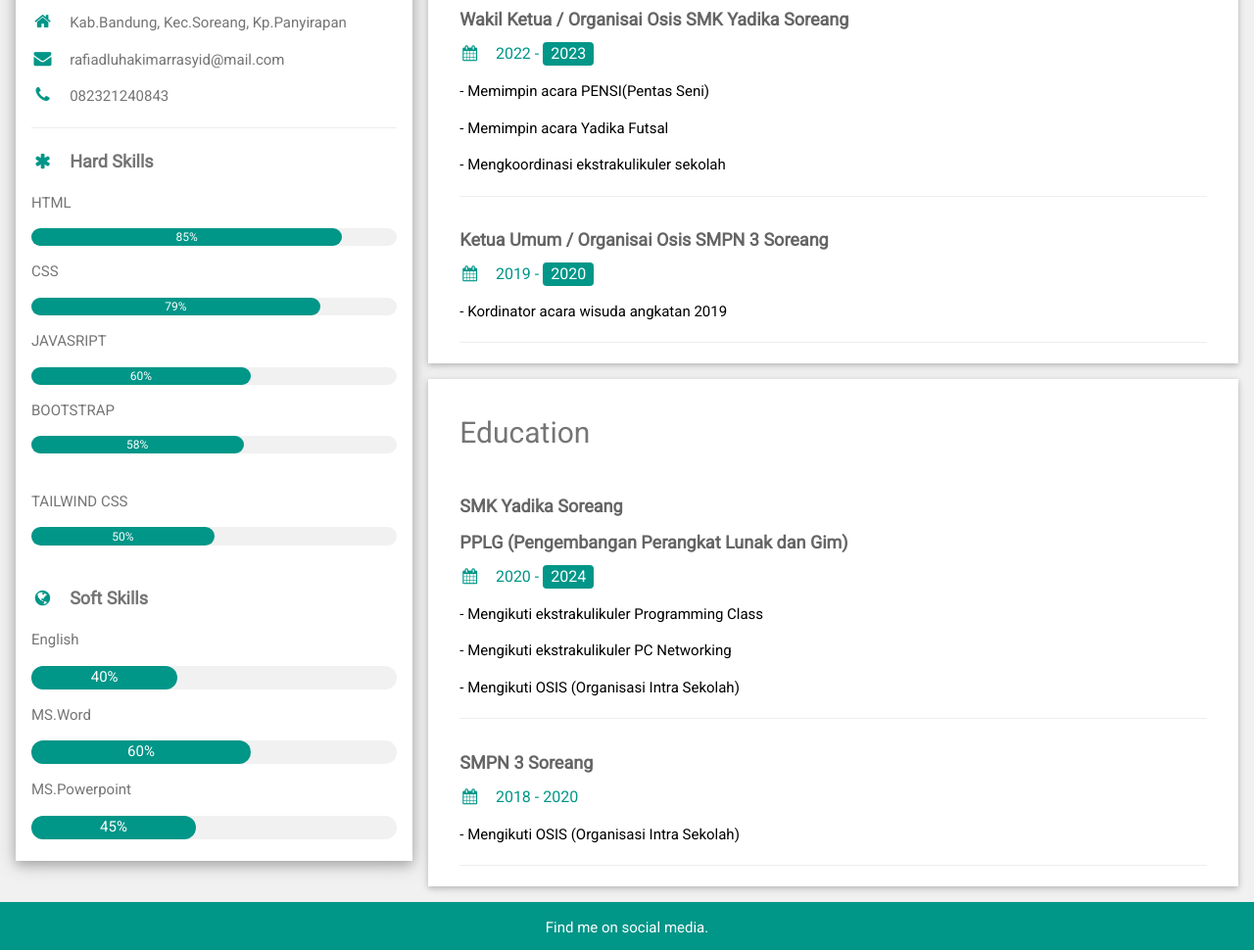
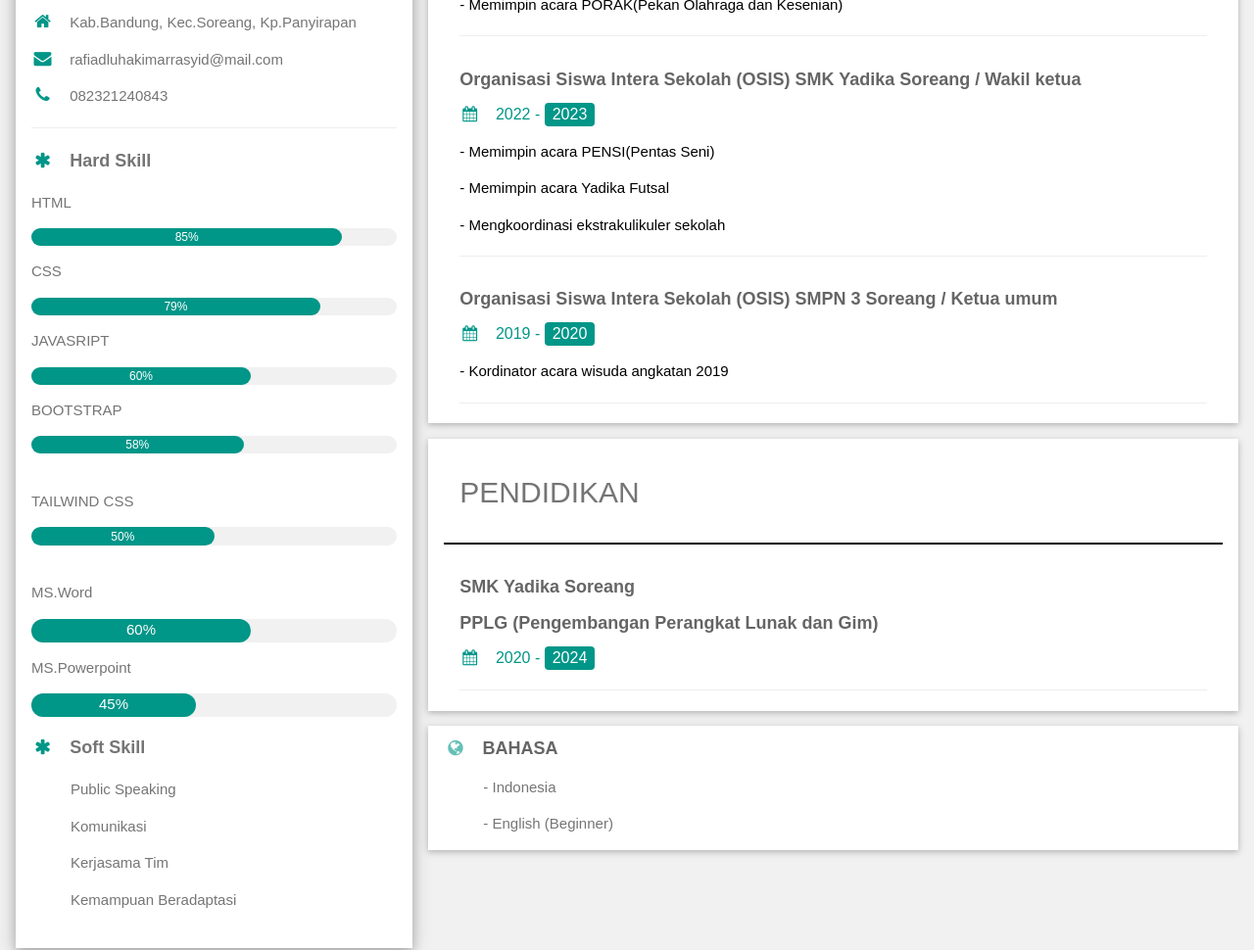
Before and after one commit to RRcodin/RRcodin.github.io, a plain HTML site: page index.html in a window 1280 px wide. Shown: the part 597-1567 px from the top of the page at 98% size. Drawn offline with nearby package versions, Linux system fonts and the light colour scheme.

Commit message:
Merubah Hard Skil, Soft skill konten, ukuran font, jenis font ,isi tentang saya,isi pengalaman organisasi, isi pendidikan dan Menambahkan bagian bahasa.

```diff
--- a/index.html
+++ b/index.html
@@ -8,7 +8,7 @@
 <link rel='stylesheet' href='https://fonts.googleapis.com/css?family=Roboto'>
 <link rel="stylesheet" href="https://cdnjs.cloudflare.com/ajax/libs/font-awesome/4.7.0/css/font-awesome.min.css">
 <style>
-html,body,h1,h2,h3,h4,h5,h6 {font-family: "Roboto", sans-serif}
+html,body,h1,h2,h3,h4,h5,h6 {font-family: "Arial"}
 </style>
 <body class="w3-light-grey">
 
@@ -35,7 +35,7 @@ html,body,h1,h2,h3,h4,h5,h6 {font-family: "Roboto", sans-serif}
           <p><i class="fa fa-phone fa-fw w3-margin-right w3-large w3-text-teal"></i>082321240843</p>
           <hr>
 
-          <p class="w3-large"><b><i class="fa fa-asterisk fa-fw w3-margin-right w3-text-teal"></i>Hard Skills</b></p>
+          <p class="w3-large"><b><i class="fa fa-asterisk fa-fw w3-margin-right w3-text-teal"></i>Hard Skill</b></p>
           <p>HTML</p>
           <div class="w3-light-grey w3-round-xlarge w3-small">
             <div class="w3-container w3-center w3-round-xlarge w3-teal" style="width:85%">85%</div>
@@ -60,12 +60,6 @@ html,body,h1,h2,h3,h4,h5,h6 {font-family: "Roboto", sans-serif}
             <div class="w3-container w3-center w3-round-xlarge w3-teal" style="width:50%">50%</div>
           </div>
           <br>
-
-          <p class="w3-large w3-text-theme"><b><i class="fa fa-globe fa-fw w3-margin-right w3-text-teal"></i>Soft Skills</b></p>
-          <p>English</p>
-          <div class="w3-light-grey w3-round-xlarge">
-            <div class="w3-round-xlarge w3-center w3-teal" style="height:24px;width:40%">40%</div>
-          </div>
           <p>MS.Word</p>
           <div class="w3-light-grey w3-round-xlarge">
             <div class="w3-round-xlarge w3-center w3-teal" style="height:24px;width:60%">60%</div>
@@ -73,6 +67,14 @@ html,body,h1,h2,h3,h4,h5,h6 {font-family: "Roboto", sans-serif}
           <p>MS.Powerpoint</p>
           <div class="w3-light-grey w3-round-xlarge">
             <div class="w3-round-xlarge w3-center w3-teal" style="height:24px;width:45%">45%</div>
+          </div>
+
+          <p class="w3-large w3-text-theme"><b><i class="fa fa-asterisk fa-fw w3-margin-right w3-text-teal"></i>Soft Skill</b></p>
+          <div style="margin-left: 40px;">
+            <p>Public Speaking</p>
+            <p>Komunikasi</p>
+            <p>Kerjasama Tim</p>
+            <p>Kemampuan Beradaptasi</p>
           </div>
           <br>
         </div>
@@ -82,20 +84,21 @@ html,body,h1,h2,h3,h4,h5,h6 {font-family: "Roboto", sans-serif}
     </div>
 
     <!-- Right Column -->
-    <div class="w3-twothird">
+    <div class="w3-twothird" style="margin-top: 53px;">
 
       <div class="w3-container w3-card w3-white w3-margin-bottom">
-        <h2 class="w3-text-grey w3-padding-16"><i class="fa-fw w3-margin-right w3-xxlarge w3-text-teal"></i>Tentang Saya</h2>
+        <h2 class="w3-text-grey w3-padding-16"><i class="fa-fw w3-margin-right w3-xxlarge w3-text-teal"></i>TENTANG SAYA</h2>
+        <hr style="border: solid black 1px; margin-top: 0;">
         <div class="w3-container">
-          <p>Saya Rafi Merupakan Siswa Smk Yadika Soreang dengan konsentrasi jurusan pada bidang Pengembangan Perangkat Lunak Dan Gim. Memiliki keahlian pengembangan Website khusus nya Html, Css Dan Javascript. Saya selalu semangat belajar, berinovasi dan kompeten, dengan pribadi yang aktif dan komunikatif</p>
+          <p style="margin-top: 2px; ">Halo. Saya Rafi merupakan web developer pemula yang memiliki minat besar di bidang pengembangan website. Pribadi yang selalu semangat belajar, berinovasi, kompeten, aktif dan komunikatif.</p>
           <hr>
         </div>
       </div>
       <div class="w3-container w3-card w3-white w3-margin-bottom">
-        <h2 class="w3-text-grey w3-padding-16"><i class="fa-fw w3-margin-right w3-xxlarge w3-text-teal"></i>Pengalaman Organisasi</h2>
-
+        <h2 class="w3-text-grey w3-padding-16"><i class="fa-fw w3-margin-right w3-xxlarge w3-text-teal"></i>PENGALAMAN ORGANISASI</h2>
+        <hr style="border: solid black 1px; margin-top: 0;">
         <div class="w3-container">
-          <h5 class="w3-opacity"><b>Ketua Umum / Organisai Osis SMK Yadika Soreang</b></h5>
+          <h5 class="w3-opacity"><b>Organisasi Siswa Intera Sekolah (OSIS) SMK Yadika Soreang / Ketua umum</b></h5>
           <h6 class="w3-text-teal"><i class="fa fa-calendar fa-fw w3-margin-right"></i>2023 - <span class="w3-tag w3-teal w3-round">2024</span></h6>
           <p>- Memimpin pelaksanaan MPLS (Masa Pengenalan Lingkungan Sekolah) </p>
           <p>- Mengkoordinasi acara sekolah maupun organisasi </p>
@@ -104,7 +107,7 @@ html,body,h1,h2,h3,h4,h5,h6 {font-family: "Roboto", sans-serif}
         </div>
 
         <div class="w3-container">
-            <h5 class="w3-opacity"><b>Wakil Ketua / Organisai Osis SMK Yadika Soreang</b></h5>
+          <h5 class="w3-opacity"><b>Organisasi Siswa Intera Sekolah (OSIS) SMK Yadika Soreang / Wakil ketua</b></h5>
             <h6 class="w3-text-teal"><i class="fa fa-calendar fa-fw w3-margin-right"></i>2022 - <span class="w3-tag w3-teal w3-round">2023</span></h6>
             <p>- Memimpin acara PENSI(Pentas Seni) </p>
             <p>- Memimpin acara Yadika Futsal </p>
@@ -113,7 +116,7 @@ html,body,h1,h2,h3,h4,h5,h6 {font-family: "Roboto", sans-serif}
           </div>
 
           <div class="w3-container">
-          <h5 class="w3-opacity"><b>Ketua Umum / Organisai Osis SMPN 3 Soreang</b></h5>
+            <h5 class="w3-opacity"><b>Organisasi Siswa Intera Sekolah (OSIS) SMPN 3 Soreang / Ketua umum</b></h5>
             <h6 class="w3-text-teal"><i class="fa fa-calendar fa-fw w3-margin-right"></i>2019 - <span class="w3-tag w3-teal w3-round">2020</span></h6>
             <p>- Kordinator acara wisuda angkatan 2019</p>
             <hr>
@@ -122,25 +125,22 @@ html,body,h1,h2,h3,h4,h5,h6 {font-family: "Roboto", sans-serif}
         </div>
 
         <div class="w3-container w3-card w3-white">
-        <h2 class="w3-text-grey w3-padding-16"><i class=" fa-fw w3-margin-right w3-xxlarge w3-text-teal"></i>Education</h2>
-
+          <h2 class="w3-text-grey w3-padding-16"><i class=" fa-fw w3-margin-right w3-xxlarge w3-text-teal"></i>PENDIDIKAN</h2>
+          <hr style="border: solid black 1px; margin-top: 0;">
           <div class="w3-container">
             <h5 class="w3-opacity"><b>SMK Yadika Soreang</b></h5>
             <h5 class="w3-opacity"><b>PPLG (Pengembangan Perangkat Lunak dan Gim)</b></h5>
             <h6 class="w3-text-teal"><i class="fa fa-calendar fa-fw w3-margin-right"></i>2020 - <span class="w3-tag w3-teal w3-round">2024</span></h6>
-          <p>- Mengikuti ekstrakulikuler Programming Class</p>
-          <p>- Mengikuti ekstrakulikuler PC Networking</p>
-          <p>- Mengikuti OSIS (Organisasi Intra Sekolah)</p>
             <hr>
           </div>
-
-        <div class="w3-container">
-          <h5 class="w3-opacity"><b>SMPN 3 Soreang</b></h5>
-          <h6 class="w3-text-teal"><i class="fa fa-calendar fa-fw w3-margin-right"></i>2018 - 2020</h6>
-          <p>- Mengikuti OSIS (Organisasi Intra Sekolah)</p>
-          <hr>
         </div>
 
+        <div class="w3-container w3-card w3-white" style="margin-top: 15px;">
+          <h5 class="w3-opacity"><i class="fa fa-globe fa-fw w3-margin-right w3-text-teal"></i><b>BAHASA</b></h5>
+          <div style="margin-left: 40px;">
+            <p style="color: #757575; font-size: 15px;">- Indonesia</p>
+            <p style="color: #757575; font-size: 15px;">- English (Beginner)</p>
+          </div>
         </div>
 
     <!-- End Right Column -->
@@ -154,9 +154,9 @@ html,body,h1,h2,h3,h4,h5,h6 {font-family: "Roboto", sans-serif}
 
 <footer class="w3-container w3-teal w3-center w3-margin-top">
   <p>Find me on social media.</p>
-  <i class="fa fa-facebook-official w3-hover-opacity"></i>
-  <i class="fa fa-instagram w3-hover-opacity"></i>
-  <i class="fa fa-github w3-hover-opacity"></i>
+  <a href="https://web.facebook.com/profile.php?id=61559128297282"><i class="fa fa-facebook-official w3-hover-opacity"></i></a>
+  <a href="https://www.instagram.com/rafiii_ajah/"><i class="fa fa-instagram w3-hover-opacity"></i></a>
+  <a href="https://github.com/RRcodin"><i class="fa fa-github w3-hover-opacity"></i></a>
   <p>Powered by <a href="https://www.w3schools.com/w3css/default.asp" target="_blank">w3.css</a></p>
 </footer>
 
```
Lines whose indentation alone changed are shown as unchanged.
